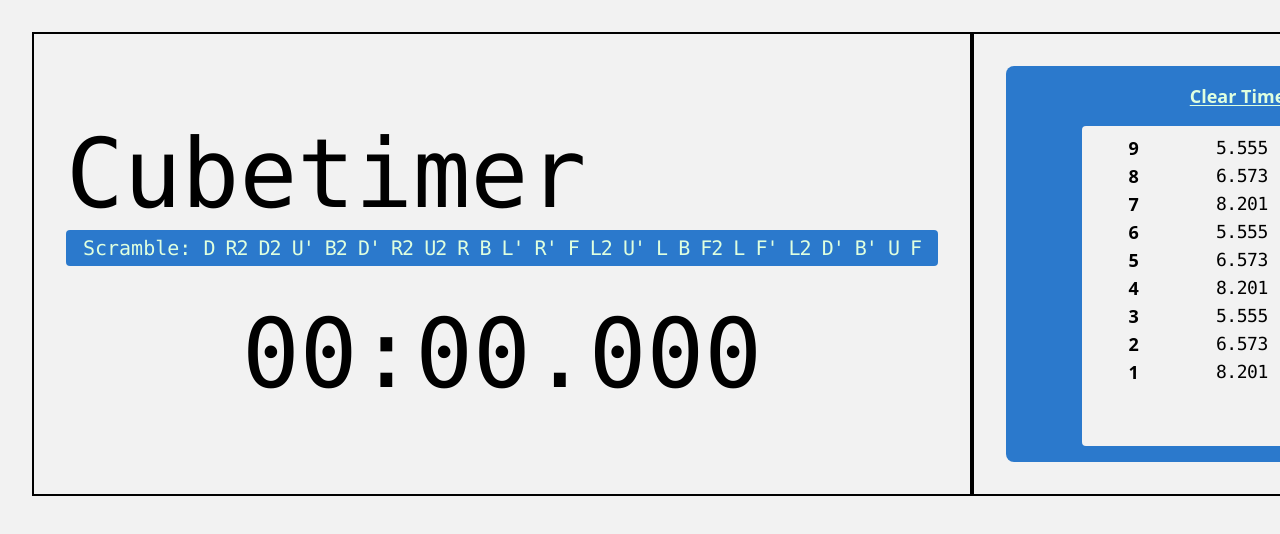
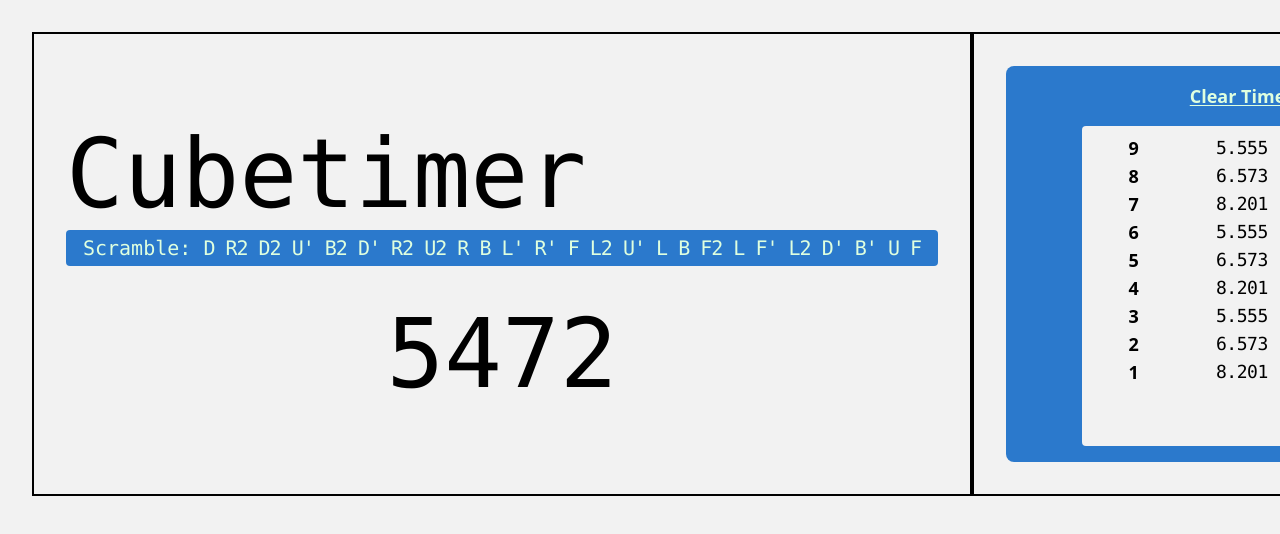
Before and after one commit to Scott-Gibson-Coding/Cubetimer, a React (Vite) app: page / in a window 1280 px wide. Shown: the top 534 px of the page. Built offline with nearby package versions, Linux system fonts and the light colour scheme.

Commit message:
Implement useTimer hook

```diff
--- a/src/components/Timer/index.tsx
+++ b/src/components/Timer/index.tsx
@@ -1,18 +1,34 @@
+import { useEffect } from "react";
+import useTimer from "../../hooks/useTimer";
+
 const Timer = () => {
+  /** useTimer hook */
+  const [timeElapsed, timerStart, timerStop] = useTimer();
+  /** Mock scramble */
   const scramble =
     "D R2 D2 U' B2 D' R2 U2 R B L' R' F L2 U' L B F2 L F' L2 D' B' U F";
+
+  useEffect(() => {
+    timerStart();
+    return () => {
+      timerStop();
+    };
+  }, []);
 
   return (
     <div className="grid content-center gap-2 border-2 border-black px-8 font-mono">
       <h1 className="text-8xl">Cubetimer</h1>
       {/* Scramble div */}
-      <div className="bg-primary mb-8 rounded p-1">
-        <p className="text-light text-center text-xl">
+      <div className="mb-8 rounded bg-primary p-1">
+        <p className="text-center text-xl text-light">
           Scramble: <span className="tracking-tighter">{scramble}</span>
         </p>
       </div>
       {/* Timer div */}
-      <div className=" text-center text-8xl">00:00.000</div>
+      <div className=" text-center text-8xl">
+        {timeElapsed}
+        {/**00:00.000*/}
+      </div>
     </div>
   );
 };
--- /dev/null
+++ b/src/hooks/useTimer.ts
@@ -0,0 +1,56 @@
+import { useState, useRef, useEffect } from "react";
+
+/**
+ * Return types from useTimer
+ *
+ * - timeElapsed: number
+ * - startTimer: () => void
+ * - endTimer: () => void
+ */
+type UseTimerReturn = [number, () => void, () => void];
+/**
+ * useTimer hook
+ *
+ * Exposes timeElapsed state, and functions to interact with the timer.
+ */
+function useTimer(): UseTimerReturn {
+  /** Interval interrupt in ms. */
+  const epoch = 36;
+  /** State: Timer start time found by Date.now() */
+  const [startTime, setStartTime] = useState<number | null>(null);
+  /** State: Current time elapsed returned from hook */
+  const [timeElapsed, setTimeElapsed] = useState<number>(0);
+  /** Ref: Holds the setInterval value */
+  const intervalRef = useRef<NodeJS.Timeout | null>(null);
+
+  /** Start the timer by setting up an interval */
+  function timerStart() {
+    setStartTime(Date.now());
+  }
+
+  /** Clear the interval and set the final time */
+  function timerStop() {
+    clearInterval(intervalRef.current!);
+  }
+
+  /** Effect: Remove interval ref if it exists on component unmount */
+  useEffect(() => {
+    return () => {
+      intervalRef.current && clearInterval(intervalRef.current);
+    };
+  }, []);
+
+  /** Timer interval will start whenever the startTime is updated. */
+  useEffect(() => {
+    if (startTime === null) return;
+
+    intervalRef.current = setInterval(() => {
+      setTimeElapsed(Date.now() - startTime);
+    }, epoch);
+    return () => clearInterval(intervalRef.current!);
+  }, [startTime]);
+
+  return [timeElapsed, timerStart, timerStop];
+}
+
+export default useTimer;
```
